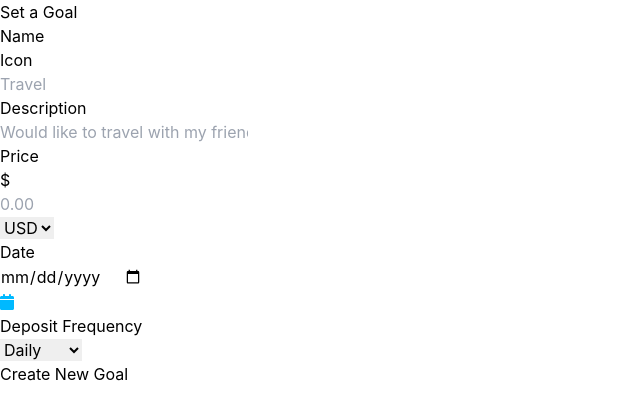
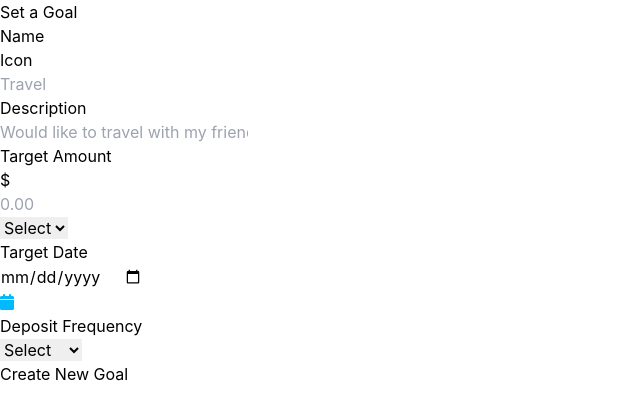
Before and after one commit to vannguyendeptrai/wise-feature, a Next.js app: page /user/1/saving in a window 1280 px wide. Shown: the top 420 px of the page, without its empty margins (0-640 px from the left). Built offline with nearby package versions, Linux system fonts and the light colour scheme; what @material-tailwind/react would draw is missing.

Commit message:
POST works

```diff
--- a/components/Form.js
+++ b/components/Form.js
@@ -3,15 +3,25 @@ import DatePicker from "./InputDate";
 import InputDropdown from "./InputDropdown";
 import InputName from "./InputName";
 import InputDescription from "./InputDescription";
+import { Button } from "@material-tailwind/react";
 
-export default function Form() {
+export default function Form({ onSubmit, onChange }) {
   return (
-    <div className="flex flex-col gap-6 w-96 rounded-3xl bg-white pb-20 pt-8 px-5 text-[#5D7079]">
-      <InputName />
-      <InputDescription />
-      <CurrencyInput />
-      <DatePicker />
-      <InputDropdown />
-    </div>
+    <form onSubmit={onSubmit}>
+      <div className="pb-20 pt-14 px-5 drop-shadow-lg flex flex-col gap-6 w-96 rounded-3xl bg-white  text-[#5D7079]">
+        <InputName onChange={onChange} />
+        <InputDescription onChange={onChange} />
+        <CurrencyInput onChange={onChange} />
+        <DatePicker onChange={onChange} />
+        <InputDropdown onChange={onChange} />
+      </div>
+      <Button
+        className="rounded-[2.5rem] w-96 h-16 text-[#00B9FF] border-[#00B9FF] mt-20"
+        variant="outlined"
+        type="submit"
+      >
+        Create New Goal
+      </Button>
+    </form>
   );
 }
--- a/components/InputCurrency.js
+++ b/components/InputCurrency.js
@@ -1,20 +1,21 @@
-export default function CurrencyInput() {
+export default function CurrencyInput({ onChange }) {
   return (
     <div>
       <label
         htmlFor="price"
         className="block text-sm font-light text-[#5D7079]"
       >
-        Price
+        Target Amount
       </label>
       <div className="relative mt-1 rounded-md shadow-sm">
         <div className="pointer-events-none absolute inset-y-0 left-0 flex items-center pl-3">
           <span className="text-[#00B9FF] sm:text-sm">$</span>
         </div>
         <input
+          onChange={onChange}
           type="text"
-          name="price"
-          id="price"
+          name="target"
+          id="target"
           className="block w-full rounded-md border-gray-300 pl-7 p-3 focus:border-indigo-500 focus:ring-indigo-500 sm:text-sm"
           placeholder="0.00"
         />
@@ -23,10 +24,15 @@ export default function CurrencyInput() {
             Currency
           </label>
           <select
+            onChange={onChange}
+            defaultValue="Select"
             id="currency"
             name="currency"
             className="h-full rounded-md border-transparent bg-transparent py-0 pl-2 pr-7 text-[#00B9FF] focus:border-indigo-500 focus:ring-indigo-500 sm:text-sm"
           >
+            <option hidden disabled>
+              Select
+            </option>
             <option>USD</option>
             <option>CAD</option>
             <option>EUR</option>
--- a/components/InputDate.js
+++ b/components/InputDate.js
@@ -2,25 +2,27 @@ import React from "react";
 import { FontAwesomeIcon } from "@fortawesome/react-fontawesome";
 import { faCalendar } from "@fortawesome/free-solid-svg-icons";
 
-export default function DatePicker() {
+export default function DatePicker({ onChange }) {
   return (
     <div>
-      <label
-        htmlFor="price"
-        className="block text-sm font-light text-[#5D7079]"
-      >
-        Date
+      <label htmlFor="date" className="block text-sm font-light text-[#5D7079]">
+        Target Date
       </label>
       <div className="relative mt-3 rounded-md shadow-sm">
         <input
+          onChange={onChange}
           type="date"
-          name="price"
-          id="price"
+          name="date"
+          id="date"
           className="block w-full rounded-md border-gray-300 p-3 focus:border-indigo-500 focus:ring-indigo-500 sm:text-sm"
           placeholder="0.00"
         />
         <div className="absolute inset-y-0 right-[0.875rem] flex items-center pointer-events-none">
-          <FontAwesomeIcon className="pointer-events-none" icon={faCalendar} color={"#00B9FF"} />
+          <FontAwesomeIcon
+            className="pointer-events-none"
+            icon={faCalendar}
+            color={"#00B9FF"}
+          />
         </div>
       </div>
     </div>
--- a/components/InputDescription.js
+++ b/components/InputDescription.js
@@ -1,4 +1,4 @@
-export default function InputDescription() {
+export default function InputDescription({ onChange }) {
   return (
     <div>
       <label htmlFor="name" className="block text-sm font-light text-[#5D7079]">
@@ -7,9 +7,10 @@ export default function InputDescription() {
       <div className="relative mt-3 rounded-md shadow-sm">
         <div className="pointer-events-none absolute inset-y-0 left-0 flex items-center pl-3"></div>
         <input
+          onChange={onChange}
           type="text"
-          name="name"
-          id="name"
+          name="description"
+          id="description"
           className="block w-full rounded-md border-gray-300 p-3 focus:border-indigo-500 focus:ring-indigo-500 sm:text-sm"
           placeholder="Would like to travel with my friends"
         />
--- a/components/InputDropdown.js
+++ b/components/InputDropdown.js
@@ -1,5 +1,5 @@
 import { periods } from "lib/data";
-export default function InputDropdown() {
+export default function InputDropdown({ onChange }) {
   const frequency = periods.map((each) => {
     return <option key={each}>{each}</option>;
   });
@@ -16,10 +16,15 @@ export default function InputDropdown() {
           Frequency
         </label>
         <select
+          defaultValue="Select"
+          onChange={onChange}
           id="frequency"
           name="frequency"
           className="block w-full rounded-md  p-3 focus:border-indigo-500 focus:ring-indigo-500 sm:text-sm"
         >
+          <option disabled hidden>
+            Select
+          </option>
           {frequency}
         </select>
       </div>
--- a/components/InputName.js
+++ b/components/InputName.js
@@ -1,4 +1,4 @@
-export default function InputText() {
+export default function InputText({ onChange }) {
   return (
     <div>
       <label htmlFor="name" className="block text-sm font-light text-[#5D7079]">
@@ -9,9 +9,10 @@ export default function InputText() {
           <span className="text-gray-500 sm:text-sm">Icon</span>
         </div>
         <input
+          onChange={onChange}
           type="text"
-          name="name"
-          id="name"
+          name="title"
+          id="title"
           className="block w-full rounded-md border-gray-300 pl-14 p-3 focus:border-indigo-500 focus:ring-indigo-500 sm:text-sm"
           placeholder="Travel"
         />
--- a/pages/user/[id]/saving.js
+++ b/pages/user/[id]/saving.js
@@ -1,7 +1,75 @@
+import React, { useReducer, useState } from "react";
 import Form from "components/Form";
-import { Button } from "@material-tailwind/react";
+import { calculateUnits } from "lib/data";
+import { useRouter } from "next/router";
+
+const formReducer = (state, event) => {
+  // console.log("state:", state);
+  // console.log("event name & value:", [event.name], event.value);
+  return {
+    ...state,
+    [event.name]: event.value,
+  };
+};
 
 function Input() {
+  const [formData, setFormData] = useReducer(formReducer, {});
+  const [submitting, setSubmitting] = useState(false);
+  const router = useRouter();
+  const userID = router.query.id;
+
+  const handleChange = (event) => {
+    // console.log("name:", event.target.name);
+    // console.log("value:", event.target.value);
+    setFormData({
+      name: event.target.name,
+      value: event.target.value,
+    });
+    // console.log("formData:", formData);
+  };
+  const handleSubmit = async (event) => {
+    event.preventDefault();
+    setSubmitting(true);
+    console.log("submiting:", formData);
+    // console.log("lenght:", Object.keys(formData).length);
+    // console.log("values:", Object.values(formData));
+    if (
+      Object.keys(formData).length < 6 &&
+      !Object.values(formData).includes("Select")
+    ) {
+      alert("Please fill all the fields");
+      return;
+    }
+    var unit = calculateUnits[0];
+    switch (formData.frequency) {
+      case "Daily":
+        unit = calculateUnits[0];
+      case "Weekly":
+        unit = calculateUnits[1];
+      case "Monthly":
+        unit = calculateUnits[2];
+    }
+
+    const reqBodyObj = {
+      title: formData.title,
+      content: formData.description,
+      savingGoal: formData.target,
+      period: formData.frequency,
+      // unit: formData.currency,
+      deadline: new Date(),
+      userId: userID,
+    };
+
+    console.log("req:", reqBodyObj);
+
+    const res = await fetch("/api/saving", {
+      headers: { "Content-Type": "application/json" },
+      body: JSON.stringify(reqBodyObj),
+      method: "POST",
+    });
+
+    router.push(`/user/${userID}`);
+  };
   return (
     <div className="w-full bg-[#f2f5f7] h-28">
       <div
@@ -9,22 +77,15 @@ function Input() {
         "
       >
         <div
-          className="relative flex-col justify-around bg-[#37517E] w-full h-60
+          className="flex-col justify-around bg-[#37517E] w-full h-60
          rounded-b-3xl text-center pt-16"
         >
           <h1 className="text-white text-xl">Set a Goal</h1>
         </div>
 
-        <div className="pb-20 pt-14 absolute top-20 drop-shadow-lg">
-          <Form />
-          <Button
-            className="rounded-[2.5rem] w-96 h-16 text-[#00B9FF] border-[#00B9FF] mt-20"
-            variant="outlined"
-          >
-            Create New Goal
-          </Button>
+        <div className="absolute top-40 pb-10">
+          <Form onSubmit={handleSubmit} onChange={handleChange} />
         </div>
-        <div className="absolute "></div>
       </div>
     </div>
   );
```
Also changed, not shown: 1 other file (tests, documents, lock files or other folders).
